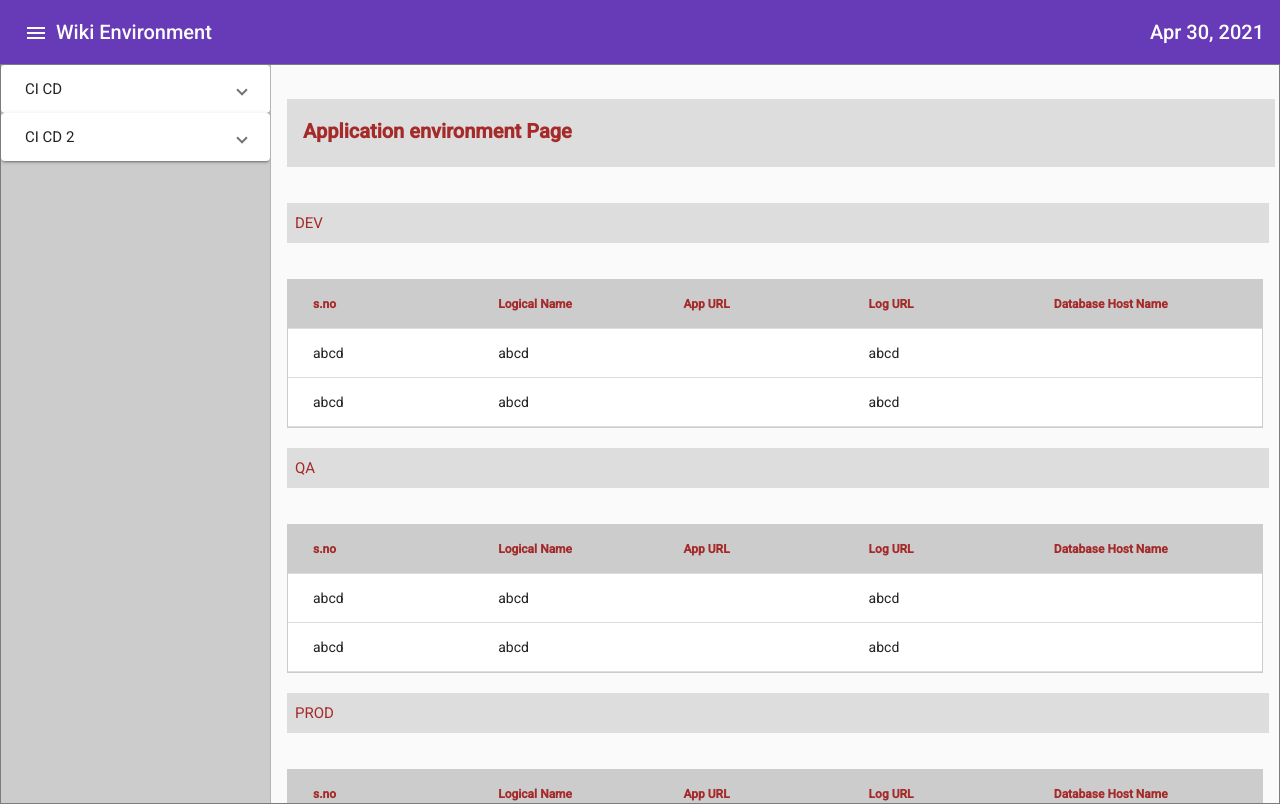
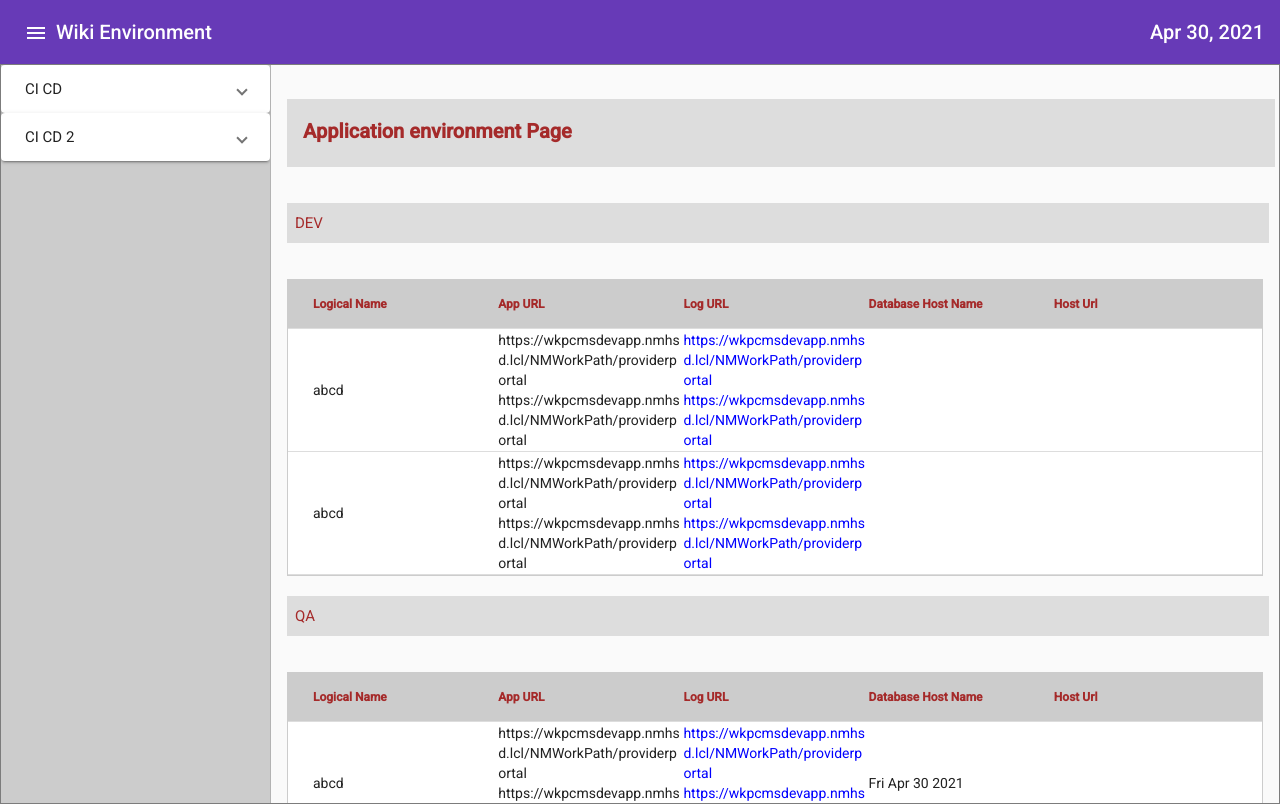
Before and after one commit to prasadsrg/ang-test, an Angular app: page / in a window 1280 px wide. Built offline with nearby package versions, Linux system fonts and the light colour scheme.

Commit message:
commit for changes

```diff
--- a/src/app/wiki/wiki.component.html
+++ b/src/app/wiki/wiki.component.html
@@ -66,20 +66,26 @@
         <br />
         <table class="mat-table">
           <tr class="mat-header-row">
-            <th class="mat-header-cell">s.no</th>
             <th class="mat-header-cell">Logical Name</th>
             <th class="mat-header-cell">App URL</th>
             <th class="mat-header-cell">Log URL</th>
             <th class="mat-header-cell">Database Host Name</th>
+            <th class="mat-header-cell">Host Url</th>
           </tr>
           <ng-container *ngFor="let ele of item.data">
             <tr class="mat-row">
               <td class="mat-cell">{{ ele.name }}</td>
-              <td class="mat-cell">{{ ele.name }}</td>
               <td class="mat-cell">
-                <a [href]="ele.link" class=""> {{ ele.link }}</a>
+                <ng-container *ngFor="let appUrl of ele.appUrl">
+                  {{ appUrl }}
+                </ng-container>
               </td>
-              <td class="mat-cell">{{ ele.name }}</td>
+              <td class="mat-cell">
+                <ng-container *ngFor="let logUrl of ele.logUrl">
+                  <a [href]="ele.link" class=""> {{ logUrl }}</a></ng-container
+                >
+              </td>
+              <td class="mat-cell">{{ ele.lastBuild }}</td>
               <td class="mat-cell">
                 <a [href]="ele.link" class=""> {{ ele.link }}</a>
               </td>
```
